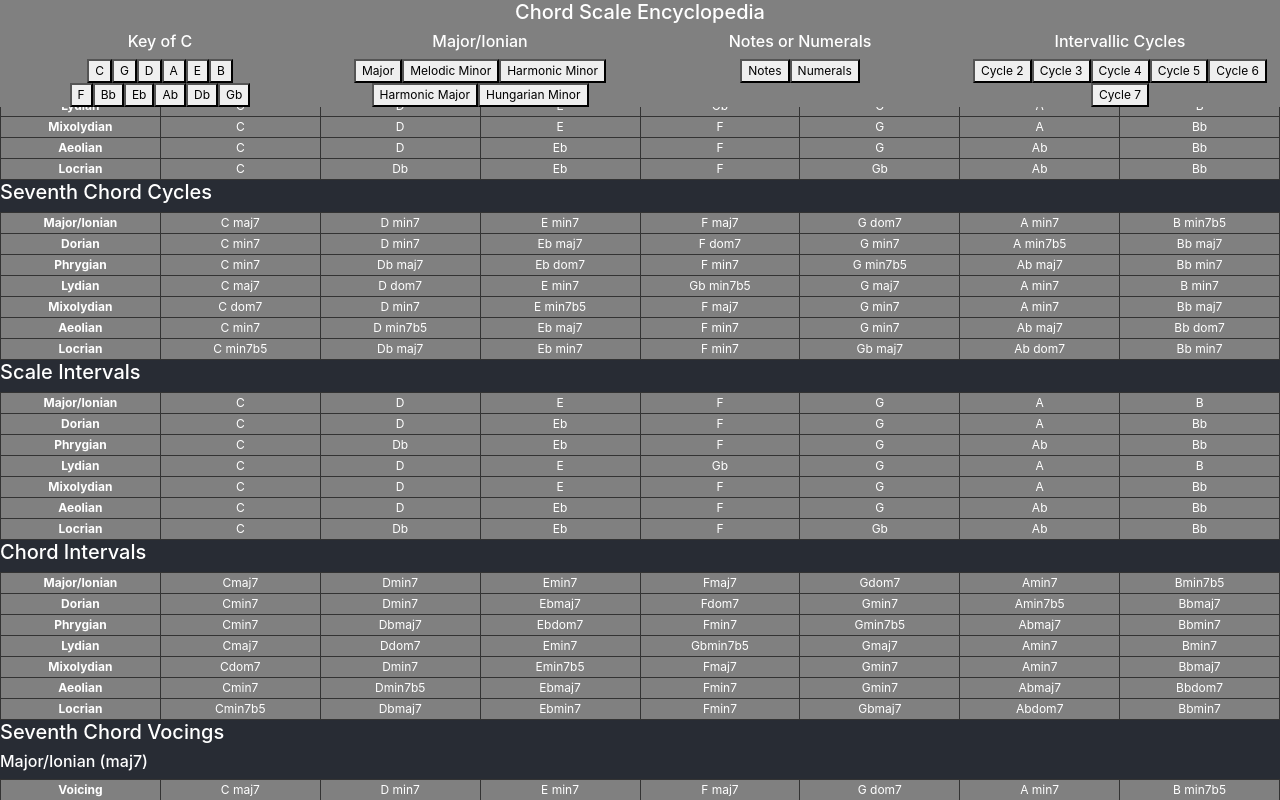
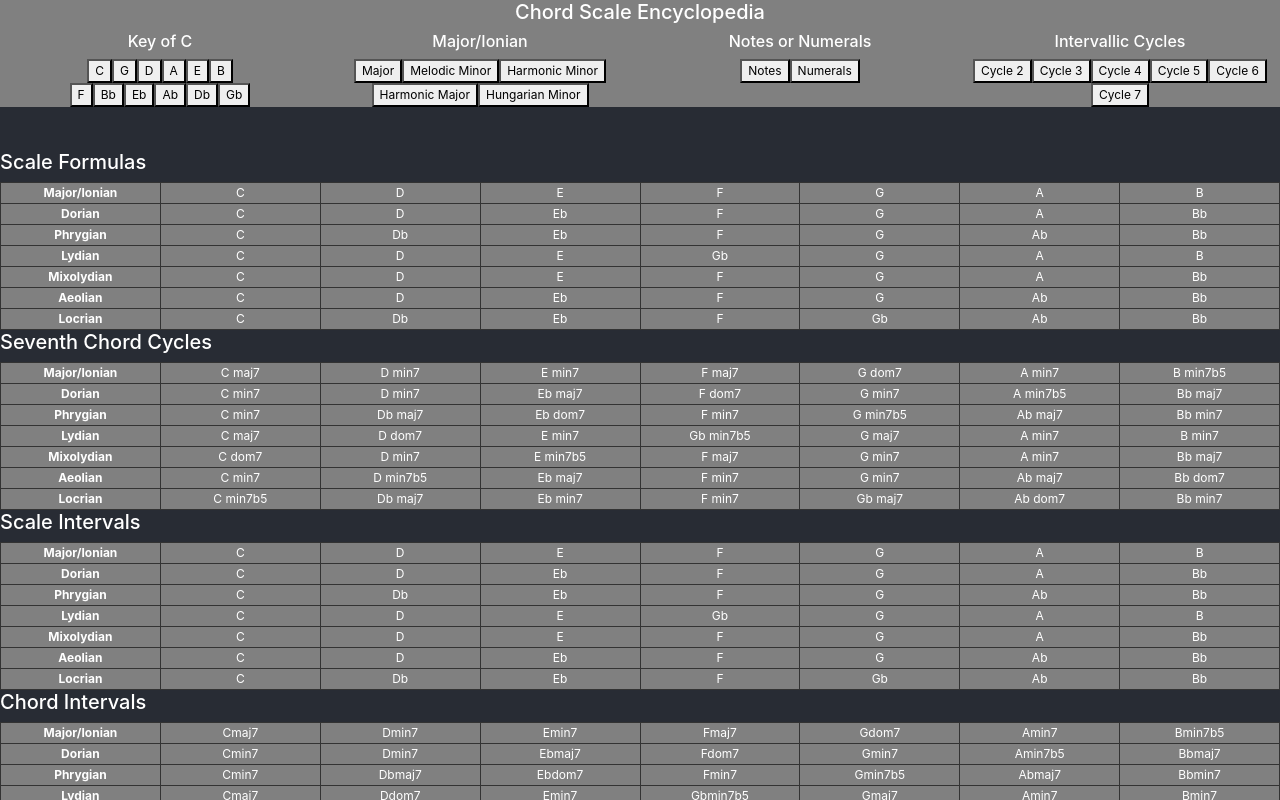
Before and after one commit to walpolsh/chord-scales-v2, a React (Create React App) app: page / in a window 1280 px wide. Shown: the top 800 px of the page. Built offline with nearby package versions, Linux system fonts and the light colour scheme.

Commit message:
buttons!!!

```diff
--- a/src/App.js
+++ b/src/App.js
@@ -125,6 +125,7 @@ class App extends Component {
         />
 
         <ScaleFormulas
+          style={{paddingTop: '150px'}}
           bodyDiv={bodyDiv}
           tableStyle={tableStyle}
           scale={scale}
--- a/src/containers/scaleFormulas.js
+++ b/src/containers/scaleFormulas.js
@@ -1,10 +1,12 @@
 import React from 'react';
 
 ////https://levelup.gitconnected.com/react-component-patterns-ab1f09be2c82
-
+const style = {
+  paddingTop: '150px',
+}
 const ScaleFormulas = (props) => {
   return (
-  <div >
+  <div style={style}>
     <h1>Scale Formulas</h1>
     <table style={props.tableStyle}>
     <tbody style={ {  borderSpacing: 20 }}>
```
